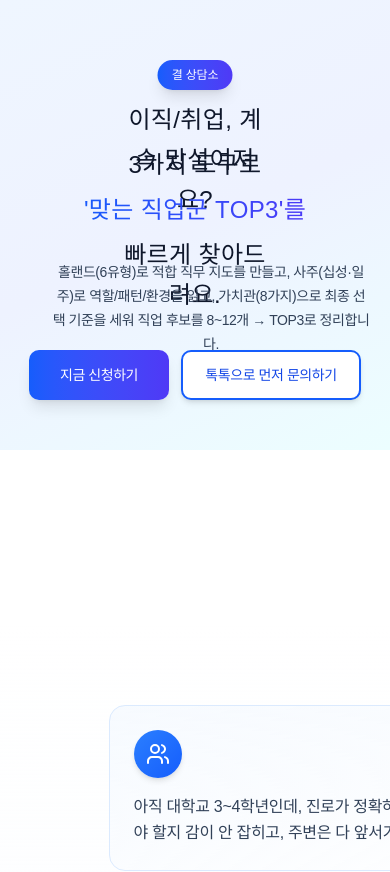
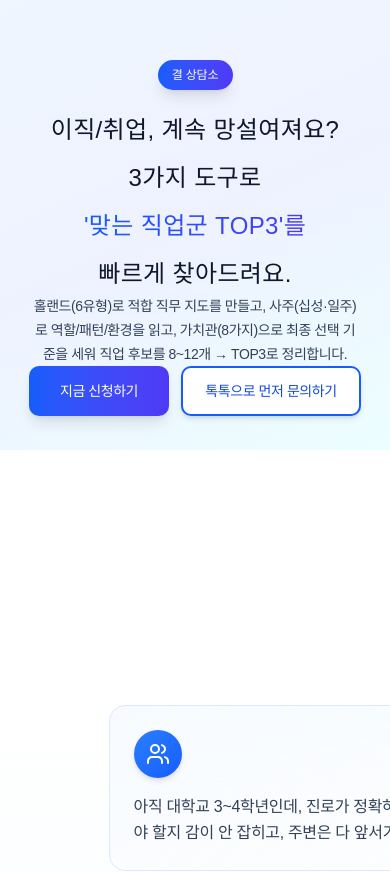
Before and after one commit to dltkdals20/careerholand, a React (Vite) app: page / in a window 390 px wide. Shown: the top 872 px of the page. Built offline with nearby package versions, Linux system fonts and the light colour scheme.

Commit message:
Fix mobile home screen centering - change absolute to relative positioning for mobile

```diff
--- a/src/imports/CareerCounselingPage.tsx
+++ b/src/imports/CareerCounselingPage.tsx
@@ -436,23 +436,23 @@ export default function Component() {
   return (
     <div className="bg-white flex justify-center w-full" data-name="커리어 상담 랜딩페이지">
       <div className="relative w-full max-w-[1369px] min-h-[12828.5px] mx-auto overflow-x-hidden">
-      <div className="absolute content-stretch flex flex-col h-[450px] sm:h-[550px] md:h-[625px] items-start left-0 pb-0 pt-[60px] sm:pt-[80px] md:pt-[96px] px-4 sm:px-[60px] md:px-[108.5px] top-0 w-full sm:w-[1369px]" data-name="Section" style={{ backgroundImage: "linear-gradient(155.462deg, rgb(239, 246, 255) 0%, rgb(238, 242, 255) 50%, rgb(236, 254, 255) 100%)" }}>
-        <div className="h-[433px] relative shrink-0 w-full" data-name="Container">
-          <div className="absolute bg-gradient-to-r from-[#155dfc] h-[30px] sm:h-[36px] left-1/2 translate-x-[-50%] rounded-[1.67772e+07px] shadow-[0px_10px_15px_-3px_rgba(0,0,0,0.1),0px_4px_6px_-4px_rgba(0,0,0,0.1)] to-[#4f39f6] top-0 w-[75px] sm:w-[84.234px]" data-name="Container">
-            <p className="absolute font-['Inter:Regular','Noto_Sans_KR:Regular',sans-serif] font-normal leading-[20px] left-1/2 translate-x-[-50%] not-italic text-[12px] sm:text-[14px] text-center text-nowrap text-white top-[5px] sm:top-[8.5px] tracking-[-0.1504px]">결 상담소</p>
+      <div className="relative sm:absolute content-stretch flex flex-col h-[450px] sm:h-[550px] md:h-[625px] items-center sm:items-start left-0 pb-0 pt-[60px] sm:pt-[80px] md:pt-[96px] px-4 sm:px-[60px] md:px-[108.5px] top-0 w-full sm:w-[1369px]" data-name="Section" style={{ backgroundImage: "linear-gradient(155.462deg, rgb(239, 246, 255) 0%, rgb(238, 242, 255) 50%, rgb(236, 254, 255) 100%)" }}>
+        <div className="h-[433px] relative shrink-0 w-full flex flex-col items-center" data-name="Container">
+          <div className="relative bg-gradient-to-r from-[#155dfc] h-[30px] sm:h-[36px] rounded-[1.67772e+07px] shadow-[0px_10px_15px_-3px_rgba(0,0,0,0.1),0px_4px_6px_-4px_rgba(0,0,0,0.1)] to-[#4f39f6] top-0 w-[75px] sm:w-[84.234px] flex items-center justify-center" data-name="Container">
+            <p className="font-['Inter:Regular','Noto_Sans_KR:Regular',sans-serif] font-normal leading-[20px] not-italic text-[12px] sm:text-[14px] text-center text-nowrap text-white tracking-[-0.1504px]">결 상담소</p>
           </div>
-          <div className="absolute h-[auto] left-0 top-[40px] sm:top-[50px] md:top-[60px] w-full sm:w-[1152px] flex flex-col gap-4" data-name="Heading 1">
-            <p className="absolute font-['Inter:Medium','Noto_Sans_KR:Medium',sans-serif] font-medium leading-[40px] sm:leading-[50px] md:leading-[60px] left-1/2 not-italic text-[#0f172b] text-[24px] sm:text-[36px] md:text-[48px] text-center break-words top-0 tracking-[0.3516px] translate-x-[-50%] px-4 max-w-[90vw] sm:max-w-none">이직/취업, 계속 망설여져요?</p>
-            <p className="absolute font-['Inter:Medium','Noto_Sans_KR:Medium',sans-serif] font-medium leading-[40px] sm:leading-[50px] md:leading-[60px] left-1/2 not-italic text-[#0f172b] text-[24px] sm:text-[36px] md:text-[48px] text-center break-words top-[45px] sm:top-[60px] md:top-[75px] tracking-[0.3516px] translate-x-[-50%] px-4 max-w-[90vw] sm:max-w-none">3가지 도구로</p>
-            <div className="absolute content-stretch flex h-[40px] sm:h-[50px] md:h-[60px] items-start left-1/2 top-[90px] sm:top-[115px] md:top-[140px] w-auto translate-x-[-50%] justify-center" data-name="Text">
+          <div className="relative h-[auto] top-[20px] sm:top-[30px] md:top-[40px] w-full sm:w-[1152px] flex flex-col gap-2 sm:gap-4 items-center" data-name="Heading 1">
+            <p className="relative font-['Inter:Medium','Noto_Sans_KR:Medium',sans-serif] font-medium leading-[40px] sm:leading-[50px] md:leading-[60px] not-italic text-[#0f172b] text-[24px] sm:text-[36px] md:text-[48px] text-center break-words tracking-[0.3516px] px-4 w-full max-w-[90vw] sm:max-w-none">이직/취업, 계속 망설여져요?</p>
+            <p className="relative font-['Inter:Medium','Noto_Sans_KR:Medium',sans-serif] font-medium leading-[40px] sm:leading-[50px] md:leading-[60px] not-italic text-[#0f172b] text-[24px] sm:text-[36px] md:text-[48px] text-center break-words tracking-[0.3516px] px-4 w-full max-w-[90vw] sm:max-w-none">3가지 도구로</p>
+            <div className="relative content-stretch flex h-[40px] sm:h-[50px] md:h-[60px] items-center w-auto justify-center" data-name="Text">
               <p className="bg-clip-text font-['Inter:Medium','Noto_Sans_KR:Medium',sans-serif] font-medium leading-[40px] sm:leading-[50px] md:leading-[60px] not-italic relative shrink-0 text-[24px] sm:text-[36px] md:text-[48px] text-[rgba(0,0,0,0)] text-center break-words tracking-[0.3516px] px-4 max-w-[90vw] sm:max-w-none" style={{ WebkitTextFillColor: "transparent", backgroundImage: "linear-gradient(90deg, rgba(0, 0, 0, 0) 0%, rgba(0, 0, 0, 0) 100%), linear-gradient(90deg, rgb(21, 93, 252) 0%, rgb(79, 57, 246) 100%)" }}>{`'맞는 직업군 TOP3'를`}</p>
             </div>
-            <p className="absolute font-['Inter:Medium','Noto_Sans_KR:Medium',sans-serif] font-medium leading-[40px] sm:leading-[50px] md:leading-[60px] left-1/2 not-italic text-[#0f172b] text-[24px] sm:text-[36px] md:text-[48px] text-center break-words top-[135px] sm:top-[170px] md:top-[205px] tracking-[0.3516px] translate-x-[-50%] px-4 max-w-[90vw] sm:max-w-none">빠르게 찾아드려요.</p>
+            <p className="relative font-['Inter:Medium','Noto_Sans_KR:Medium',sans-serif] font-medium leading-[40px] sm:leading-[50px] md:leading-[60px] not-italic text-[#0f172b] text-[24px] sm:text-[36px] md:text-[48px] text-center break-words tracking-[0.3516px] px-4 w-full max-w-[90vw] sm:max-w-none">빠르게 찾아드려요.</p>
           </div>
-          <div className="absolute h-[auto] left-4 sm:left-[64px] md:left-[128px] top-[200px] sm:top-[260px] md:top-[320px] w-full sm:w-[896px]" data-name="Paragraph">
-            <p className="absolute font-['Inter:Regular','Noto_Sans_KR:Regular',sans-serif] font-normal leading-[24px] sm:leading-[30px] md:leading-[36px] left-1/2 not-italic text-[#314158] text-[14px] sm:text-[16px] md:text-[18px] text-center top-0 tracking-[-0.4492px] translate-x-[-50%] w-full max-w-[90vw] sm:max-w-[884px] break-words px-4">홀랜드(6유형)로 적합 직무 지도를 만들고, 사주(십성·일주)로 역할/패턴/환경을 읽고, 가치관(8가지)으로 최종 선택 기준을 세워 직업 후보를 8~12개 → TOP3로 정리합니다.</p>
+          <div className="relative h-[auto] top-[20px] sm:top-[30px] md:top-[40px] w-full sm:w-[896px] flex items-center justify-center px-4" data-name="Paragraph">
+            <p className="relative font-['Inter:Regular','Noto_Sans_KR:Regular',sans-serif] font-normal leading-[24px] sm:leading-[30px] md:leading-[36px] not-italic text-[#314158] text-[14px] sm:text-[16px] md:text-[18px] text-center tracking-[-0.4492px] w-full max-w-[90vw] sm:max-w-[884px] break-words">홀랜드(6유형)로 적합 직무 지도를 만들고, 사주(십성·일주)로 역할/패턴/환경을 읽고, 가치관(8가지)으로 최종 선택 기준을 세워 직업 후보를 8~12개 → TOP3로 정리합니다.</p>
           </div>
-          <div className="absolute content-stretch flex flex-row gap-[12px] sm:gap-[16px] h-[50px] sm:h-[64px] items-center justify-center left-0 top-[290px] sm:top-[350px] md:top-[420px] w-full sm:w-[1152px] px-4 sm:px-0" data-name="Container">
+          <div className="relative content-stretch flex flex-row gap-[12px] sm:gap-[16px] h-[50px] sm:h-[64px] items-center justify-center top-[20px] sm:top-[30px] md:top-[40px] w-full sm:w-[1152px] px-4 sm:px-0" data-name="Container">
             <a href="https://talk.naver.com/WI2DRB9" target="_blank" rel="noopener noreferrer" className="bg-gradient-to-r from-[#155dfc] h-[50px] sm:h-[64px] relative rounded-[10px] shadow-[0px_10px_15px_-3px_rgba(0,0,0,0.1),0px_4px_6px_-4px_rgba(0,0,0,0.1)] shrink-0 to-[#4f39f6] w-[140px] sm:w-[161.844px] flex items-center justify-center hover:opacity-90 transition-opacity" data-name="Button">
               <div className="bg-clip-padding border-0 border-[transparent] border-solid relative size-full flex items-center justify-center">
                 <p className="font-['Inter:Medium','Noto_Sans_KR:Medium',sans-serif] font-medium leading-[28px] not-italic text-[14px] sm:text-[18px] text-center text-nowrap text-white tracking-[-0.4395px]">지금 신청하기</p>
@@ -735,16 +735,16 @@ export default function Component() {
           </div>
         </div>
       ))}
-      <div className="absolute bg-[#f8fafc] h-[809px] left-[calc(50%+0.5px)] top-[7539px] translate-x-[-50%] w-[1152px]" data-name="Section">
-        <div className="absolute font-['Inter:Medium','Noto_Sans_KR:Medium',sans-serif] font-medium h-[80px] leading-[40px] left-[3px] not-italic text-[#0a0a0a] text-[36px] text-center text-nowrap top-[38px] tracking-[0.3691px] w-[1152px]" data-name="Heading 2">
-          <p className="absolute left-[575.67px] top-[0.5px] translate-x-[-50%]">홀랜드 6유형으로</p>
-          <p className="absolute left-[576.13px] top-[40.5px] translate-x-[-50%]">적합 직무군을 찾습니다</p>
+      <div className="absolute bg-[#f8fafc] h-[809px] left-0 sm:left-[calc(50%+0.5px)] top-[7539px] sm:translate-x-[-50%] w-full sm:w-[1152px] px-4 sm:px-0" data-name="Section">
+        <div className="absolute font-['Inter:Medium','Noto_Sans_KR:Medium',sans-serif] font-medium h-[80px] leading-[32px] sm:leading-[40px] left-0 sm:left-[3px] not-italic text-[#0a0a0a] text-[24px] sm:text-[36px] text-center top-[38px] tracking-[0.3691px] w-full sm:w-[1152px]" data-name="Heading 2">
+          <p className="absolute left-1/2 top-[0.5px] translate-x-[-50%]">홀랜드 6유형으로</p>
+          <p className="absolute left-1/2 top-[35px] sm:top-[40.5px] translate-x-[-50%]">적합 직무군을 찾습니다</p>
         </div>
-        <div className="absolute font-['Inter:Regular','Noto_Sans_KR:Regular',sans-serif] font-normal h-[48px] leading-[24px] left-[195px] not-italic text-[#45556c] text-[16px] text-center text-nowrap top-[142px] tracking-[-0.3125px] w-[768px]" data-name="Paragraph">
-          <p className="absolute left-[383.84px] top-[-0.5px] translate-x-[-50%]">{`홀랜드는 '잘 맞는 직무군'을 빠르게 좁혀주는 지도입니다`}</p>
-          <p className="absolute left-[384.02px] top-[23.5px] translate-x-[-50%]">(※ 실제로는 상위 2~3개 조합으로 더 정교해집니다.)</p>
+        <div className="absolute font-['Inter:Regular','Noto_Sans_KR:Regular',sans-serif] font-normal h-[48px] leading-[20px] sm:leading-[24px] left-0 sm:left-[195px] not-italic text-[#45556c] text-[12px] sm:text-[16px] text-center top-[120px] sm:top-[142px] tracking-[-0.3125px] w-full sm:w-[768px] px-4 sm:px-0" data-name="Paragraph">
+          <p className="absolute left-1/2 top-[-0.5px] translate-x-[-50%] whitespace-normal break-words max-w-[90vw] sm:max-w-none sm:whitespace-nowrap">{`홀랜드는 '잘 맞는 직무군'을 빠르게 좁혀주는 지도입니다`}</p>
+          <p className="absolute left-1/2 top-[20px] sm:top-[23.5px] translate-x-[-50%] whitespace-normal break-words max-w-[90vw] sm:max-w-none sm:whitespace-nowrap">(※ 실제로는 상위 2~3개 조합으로 더 정교해집니다.)</p>
         </div>
-        <div className="absolute gap-[24px] grid grid-cols-[repeat(3,_minmax(0px,_1fr))] grid-rows-[repeat(2,_minmax(0px,_1fr))] h-[556px] left-0 top-[230px] w-[1152px]" data-name="Container">
+        <div className="absolute gap-[16px] sm:gap-[24px] grid grid-cols-1 sm:grid-cols-[repeat(2,_minmax(0px,_1fr))] md:grid-cols-[repeat(3,_minmax(0px,_1fr))] grid-rows-auto sm:grid-rows-[repeat(3,_minmax(0px,_1fr))] md:grid-rows-[repeat(2,_minmax(0px,_1fr))] h-auto sm:h-[556px] left-0 top-[160px] sm:top-[230px] w-full sm:w-[1152px]" data-name="Container">
           <ContainerBackgroundImage4 additionalClassNames="[grid-area:1_/_1]">
             <div className="content-stretch flex gap-[12px] h-[48px] items-center relative shrink-0 w-full" data-name="Container">
               <ContainerBackgroundImage3 additionalClassNames="bg-[#ffe2e2]">
```
